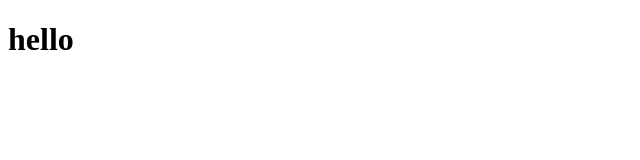
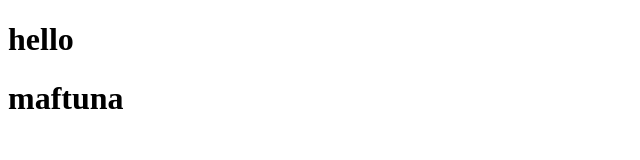
Before and after one commit to samandarsaburov/project01, a plain HTML site: page index.html in a window 1280 px wide. Shown: the whole page, without its empty margins (0-640 px from the left). Drawn offline with Linux system fonts and the light colour scheme.

Commit message:
sjhfdgsa

```diff
--- a/index.html
+++ b/index.html
@@ -7,5 +7,6 @@
 </head>
 <body>
     <h1>hello</h1>
+    <h1>maftuna</h1>
 </body>
 </html>
```
